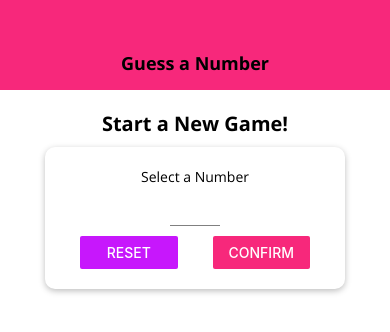
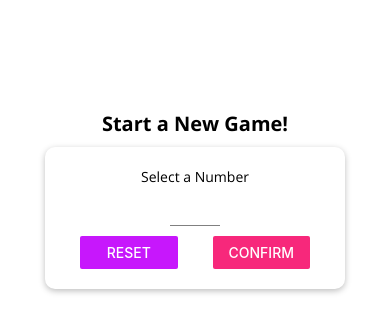
Before and after one commit to ali-bulut/react-native-guessing-number-app, a React Native app: screen / in a window 390 px wide. Shown: the top 332 px of the page. Built offline with nearby package versions, Linux system fonts and the light colour scheme.

Commit message:
the app re-designed for ios and android devices seperately by using platform api

```diff
--- a/components/Header.js
+++ b/components/Header.js
@@ -1,25 +1,40 @@
 import React from 'react';
-import {View, Text, StyleSheet} from 'react-native'
+import {View, Text, StyleSheet, Platform} from 'react-native'
 
 import TitleText from '../components/TitleText';
 import Colors from '../constants/colors';
 
 const Header = (props) => {
     return (
-        <View style={styles.header} >
-            <TitleText>{props.title}</TitleText>
+        //by using Platform.select() we are able to identify OS and styles which depend on it
+        <View style={{...styles.headerBase, ...Platform.select({ios: styles.headerIos, android: styles.headerAndroid})}} >
+            <TitleText style={styles.title}>{props.title}</TitleText>
         </View>
     );
 };
 
 const styles = StyleSheet.create({
-    header: {
+    headerBase: {
         width:'100%',
         height:90,
         paddingTop:36,
-        backgroundColor: Colors.primary,
         alignItems: 'center',
         justifyContent: 'center'
+        //instead of using that we can create another styles for platforms
+        // backgroundColor: Platform.OS === 'android' ? Colors.primary : 'white',
+        // borderBottomColor: Platform.OS === 'ios' ? '#ccc' : 'transparent',
+        // borderBottomWidth: Platform.OS === 'ios' ? 1 : 0
+    },
+    headerIos:{
+        backgroundColor: 'white',
+        borderBottomColor: '#ccc',
+        borderBottomWidth: 1
+    },
+    headerAndroid:{
+        backgroundColor: Colors.primary
+    },
+    title:{
+        color:Platform.OS === 'ios' ? Colors.primary : 'white'
     }
 });
 
--- a/components/MainButton.js
+++ b/components/MainButton.ios.js
@@ -2,6 +2,10 @@ import React from 'react';
 import {View, Text, StyleSheet, TouchableOpacity} from 'react-native';
 
 import Colors from '../constants/colors';
+
+//MainButton.ios and MainButton.android -> react native can understand those. So we dont need to check
+//whether the platform is Ios or android. React use components for appropriate platform. And also
+//when we import these files we should write ../components/MainButton !!! We dont need to write MainButton.ios or .android
 
 const MainButton = (props) => {
     return (
```
Also changed, not shown: components/MainButton.android.js (added, +43 -0 lines).
